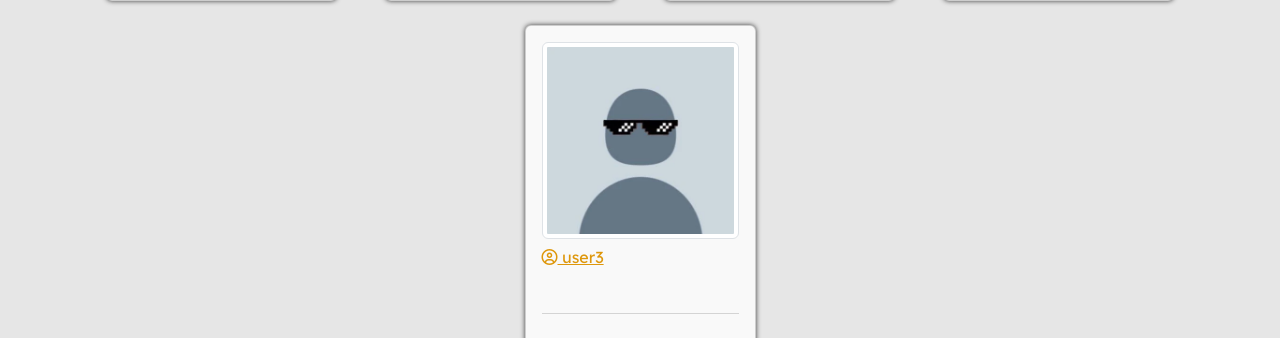
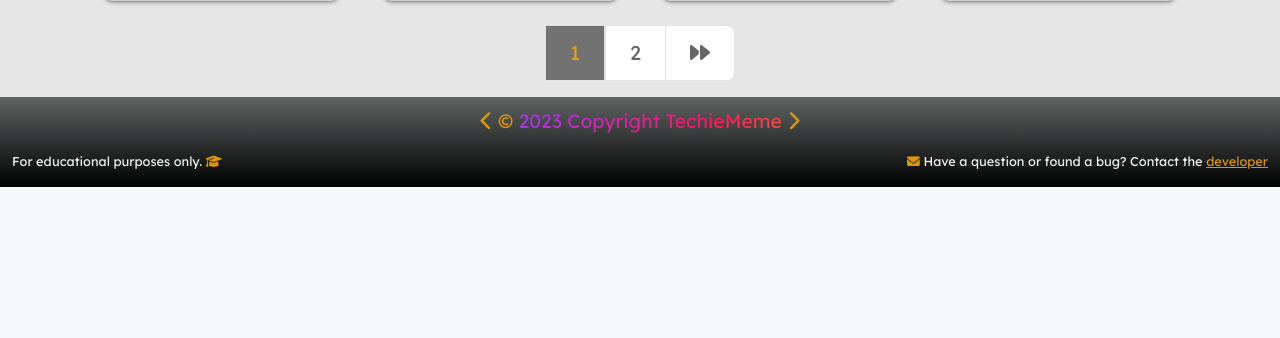
Before and after one commit to Inc21/TechieMeme-PP4, a Django app: page /users/ in a window 1280 px wide. Shown: the part 717-1055 px from the top of the page. After the commit the page ends 904 px from the top, so only its background shows below. Run offline with Django 4.2, Linux system fonts and the light colour scheme; data comes from the database, SQL or seed files in the repository; some libraries are stand-ins or nearby versions.

Commit message:
Add pagination to the users app

```diff
--- a/memes/templates/memes/memes.html
+++ b/memes/templates/memes/memes.html
@@ -65,7 +65,7 @@
 					{% endif %}
 
 
-						{% for page in paginator.page_range %}
+						{% for page in custom_range %}
 						{% if page == memes.number %}
 						<li><a href="?page={{page}}" class="page-link yellow disabled-btn">{{page}}</a></li>
 						{% else %}
--- a/memes/views.py
+++ b/memes/views.py
@@ -22,12 +22,12 @@ def memes(request):
         page = paginator.num_pages
         memes = paginator.page(page)
 
-    leftIndex = (int(page) - 4)
+    leftIndex = (int(page) - 3)
 
     if leftIndex < 1:
         leftIndex = 1
 
-    rightIndex = (int(page) + 5)
+    rightIndex = (int(page) + 4)
 
     if rightIndex > paginator.num_pages:
         rightIndex = paginator.num_pages + 1
--- a/users/templates/users/user_profiles.html
+++ b/users/templates/users/user_profiles.html
@@ -38,4 +38,42 @@
         </div>
 	</div>
 
+    {% if profiles.has_other_pages %}
+<div class="contaier">
+	<div class="row">
+		<div class="col-12 d-flex justify-content-center">
+			<nav aria-label="Page navigation example">
+
+				<ul class="pagination pagination-lg">
+					{% if profiles.has_previous %}
+					<li class="page-item">
+						<a class="page-link pagination-link" href="?page={{profiles.previous_page_number}}" aria-label="Previous">
+							<span aria-hidden="true"><i class="fa-solid fa-backward"></i></span>
+						</a>
+					</li>
+					{% endif %}
+
+
+						{% for page in custom_range %}
+						{% if page == profiles.number %}
+						<li><a href="?page={{page}}" class="page-link yellow disabled-btn">{{page}}</a></li>
+						{% else %}
+						<li><a href="?page={{page}}" class="page-link pagination-link">{{page}}</a></li>
+						{% endif %}
+						{% endfor %}
+
+					{% if profiles.has_next %}
+					<li class="page-item">
+						<a class="page-link pagination-link" href="?page={{profiles.next_page_number}}" aria-label="Next">
+							<span aria-hidden="true"><i class="fa-solid fa-forward"></i></span>
+						</a>
+					</li>
+					{% endif %}
+				</ul>
+			</nav>
+		</div>
+	</div>
+</div>
+{% endif %}
+
 {% endblock content %}
--- a/users/views.py
+++ b/users/views.py
@@ -3,16 +3,52 @@ from .models import UserProfile
 from django.contrib.auth.decorators import login_required
 from django.contrib import messages
 from .forms import UserForm
+from django.core.paginator import Paginator, EmptyPage, PageNotAnInteger
 
 
 def userProfiles(request):
+    """
+    This view will display all the user profiles and paginate them.
+    """
+
     profiles = UserProfile.objects.all()
-    # memes_uploaded = profiles.meme_set.get()
-    context = {'profiles': profiles}
+    page = request.GET.get('page')
+    results = 4
+    paginator = Paginator(profiles, results)
+
+    try:
+        profiles = paginator.page(page)
+    except PageNotAnInteger:
+        page = 1
+        profiles = paginator.page(page)
+    except EmptyPage:
+        page = paginator.num_pages
+        profiles = paginator.page(page)
+
+    leftIndex = (int(page) - 3)
+
+    if leftIndex < 1:
+        leftIndex = 1
+
+    rightIndex = (int(page) + 4)
+
+    if rightIndex > paginator.num_pages:
+        rightIndex = paginator.num_pages + 1
+
+    custom_range = range(leftIndex, rightIndex)
+
+    context = {
+        'profiles': profiles,
+        "custom_range": custom_range,
+        "paginator": paginator
+        }
     return render(request, "users/user_profiles.html", context)
 
 
 def singleUser(request, pk):
+    """
+    This view will display a single user profile.
+    """
     profile = UserProfile.objects.get(id=pk)
     context = {'profile': profile}
     return render(request, "users/single_user.html", context)
@@ -20,6 +56,9 @@ def singleUser(request, pk):
 
 @login_required(login_url='/accounts/login/')
 def updateProfile(request):
+    """
+    This view will update the user profile.
+    """
     profile = request.user.userprofile
     form = UserForm(instance=profile)
 
@@ -37,6 +76,9 @@ def updateProfile(request):
 
 @login_required(login_url='/accounts/login/')
 def deleteProfile(request, pk):
+    """
+    This view will delete the user profile.
+    """
     profile = UserProfile.objects.get(id=pk)
     if request.method == "POST":
         profile.delete()
@@ -48,6 +90,9 @@ def deleteProfile(request, pk):
 
 
 def memesUploaded(request):
+    """
+    This view will display all the memes uploaded by the user.
+    """
     profile = request.user.userprofile
     memes = profile.meme_set.all()
     context = {'memes': memes}
```
